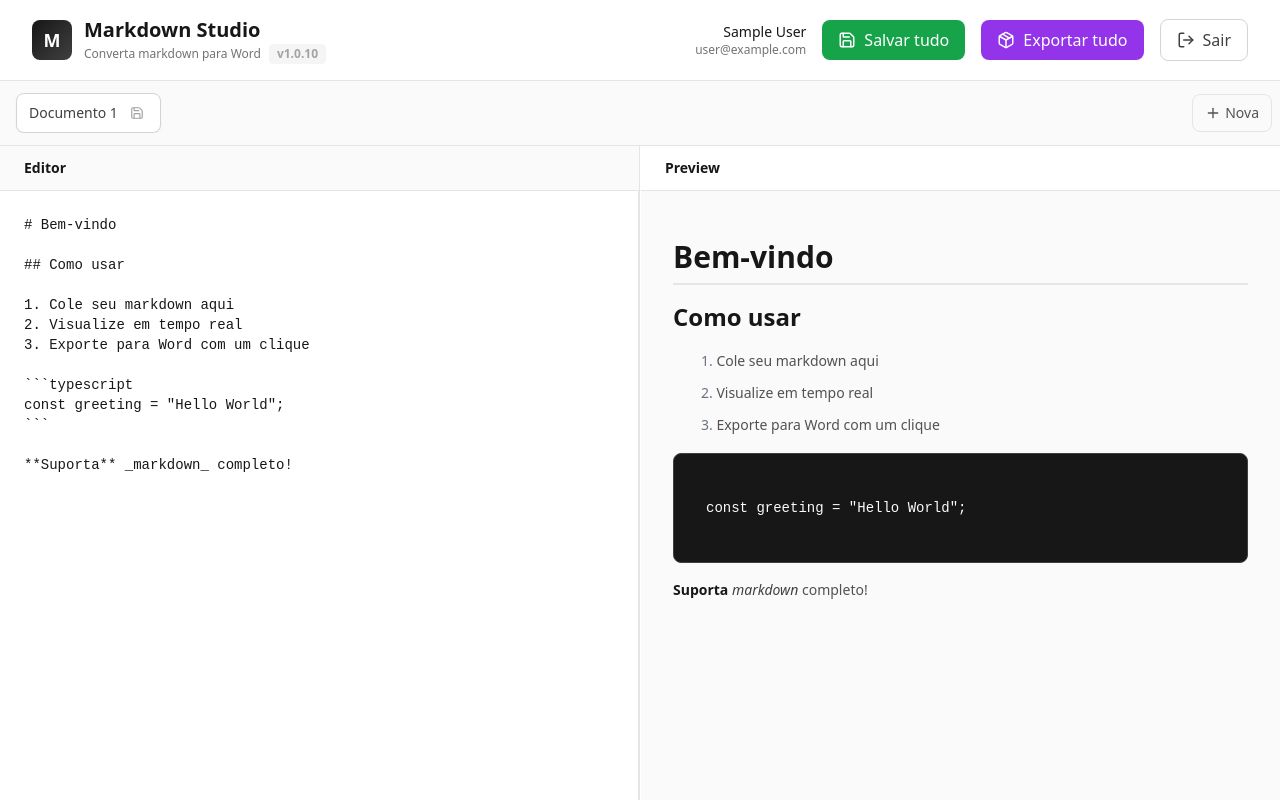
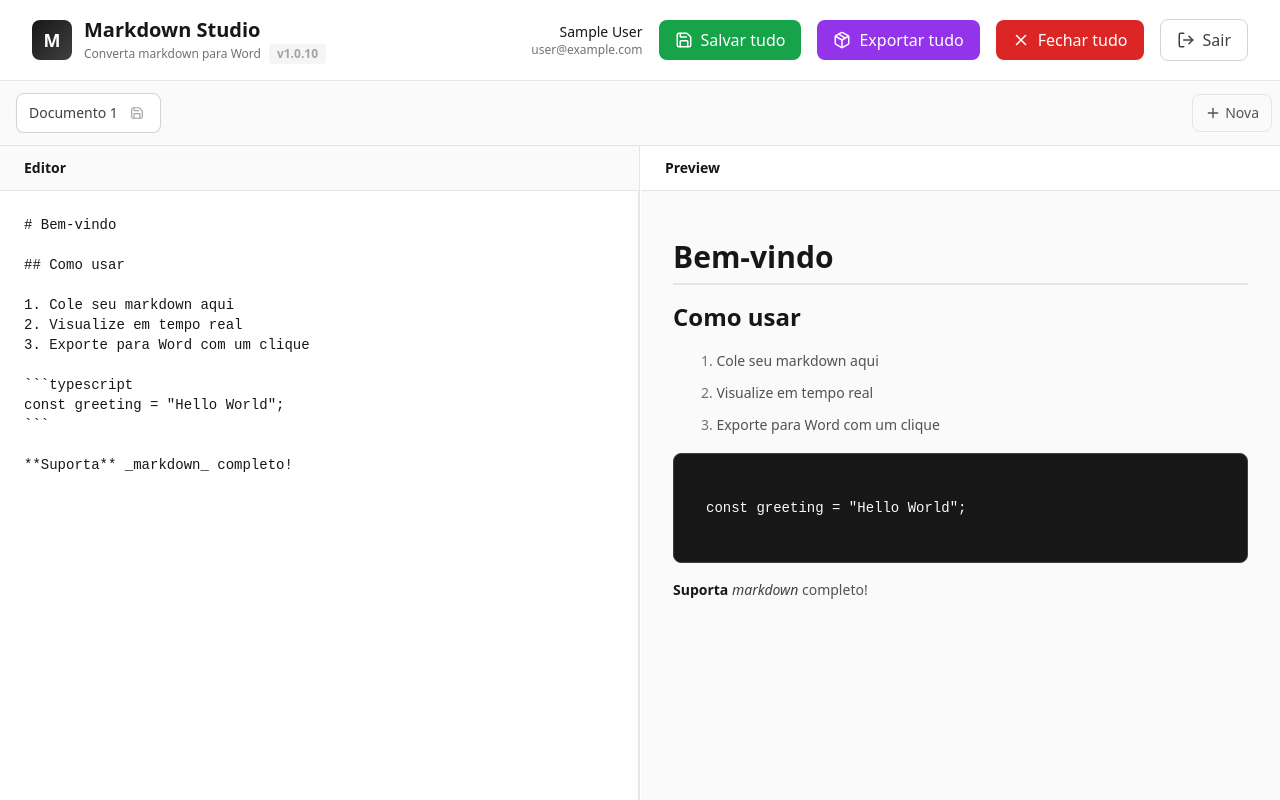
Before and after one commit to gilsonfiho/markdown-to-documents, a Next.js app: page / in a window 1280 px wide. Built offline with nearby package versions, Linux system fonts and the light colour scheme; no server answers; sample sign-in values are in the browser's storage.

Commit message:
feat(frontend): adicionar funcionalidade para fechar todas as abas

```diff
--- a/components/Header.tsx
+++ b/components/Header.tsx
@@ -5,12 +5,12 @@ import { useSession, signIn, signOut } from 'next-auth/react';
 import { useAppStore } from '@/lib/store';
 import { markdownToDocx } from '@/lib/markdown-to-docx';
 import { obterVersaoFormatada } from '@/lib/versao';
-import { LogOut, LogIn, Save, Package } from 'lucide-react';
+import { LogOut, LogIn, Save, Package, X } from 'lucide-react';
 import { motion } from 'framer-motion';
 
 export const Header: React.FC = () => {
   const { data: session } = useSession();
-  const { abas, salvarTodasAsAbas } = useAppStore();
+  const { abas, salvarTodasAsAbas, fecharTodasAsAbas } = useAppStore();
   const [isExportingAll, setIsExportingAll] = useState(false);
 
   const handleExportarTodas = async () => {
@@ -29,6 +29,10 @@ export const Header: React.FC = () => {
 
   const handleSalvarTodas = () => {
     salvarTodasAsAbas();
+  };
+
+  const handleFecharTodas = () => {
+    fecharTodasAsAbas();
   };
 
   return (
@@ -103,6 +107,17 @@ export const Header: React.FC = () => {
           <motion.button
             whileHover={{ scale: 1.05 }}
             whileTap={{ scale: 0.95 }}
+            onClick={handleFecharTodas}
+            className="flex items-center gap-2 px-4 py-2 bg-red-600 text-white rounded-lg hover:bg-red-700 disabled:bg-neutral-400 disabled:cursor-not-allowed transition-colors"
+            title="Fechar todas as abas"
+          >
+            <X size={18} />
+            <span>Fechar tudo</span>
+          </motion.button>
+
+          <motion.button
+            whileHover={{ scale: 1.05 }}
+            whileTap={{ scale: 0.95 }}
             onClick={() => (session ? signOut() : signIn('google'))}
             className="flex items-center gap-2 px-4 py-2 border border-neutral-300 text-neutral-700 rounded-lg hover:bg-neutral-50 transition-colors"
           >
--- a/lib/store.ts
+++ b/lib/store.ts
@@ -18,6 +18,7 @@ interface AppStore {
   carregarDoStorage: () => void;
   salvarNoStorage: (abaId?: string) => void;
   salvarTodasAsAbas: () => void;
+  fecharTodasAsAbas: () => void;
 }
 
 const CHAVE_STORAGE_ABAS = 'markdown-studio-abas';
@@ -158,4 +159,15 @@ export const useAppStore = create<AppStore>((set, get) => ({
       });
     }
   },
+  fecharTodasAsAbas: () => {
+    const novaAba = criarNovaAba('Documento 1');
+    set({
+      abas: [novaAba],
+      abaAtiva: novaAba.id,
+    });
+    if (typeof window !== 'undefined') {
+      localStorage.removeItem('markdown-studio-abas');
+      localStorage.removeItem('markdown-studio-aba-ativa');
+    }
+  },
 }));
```
